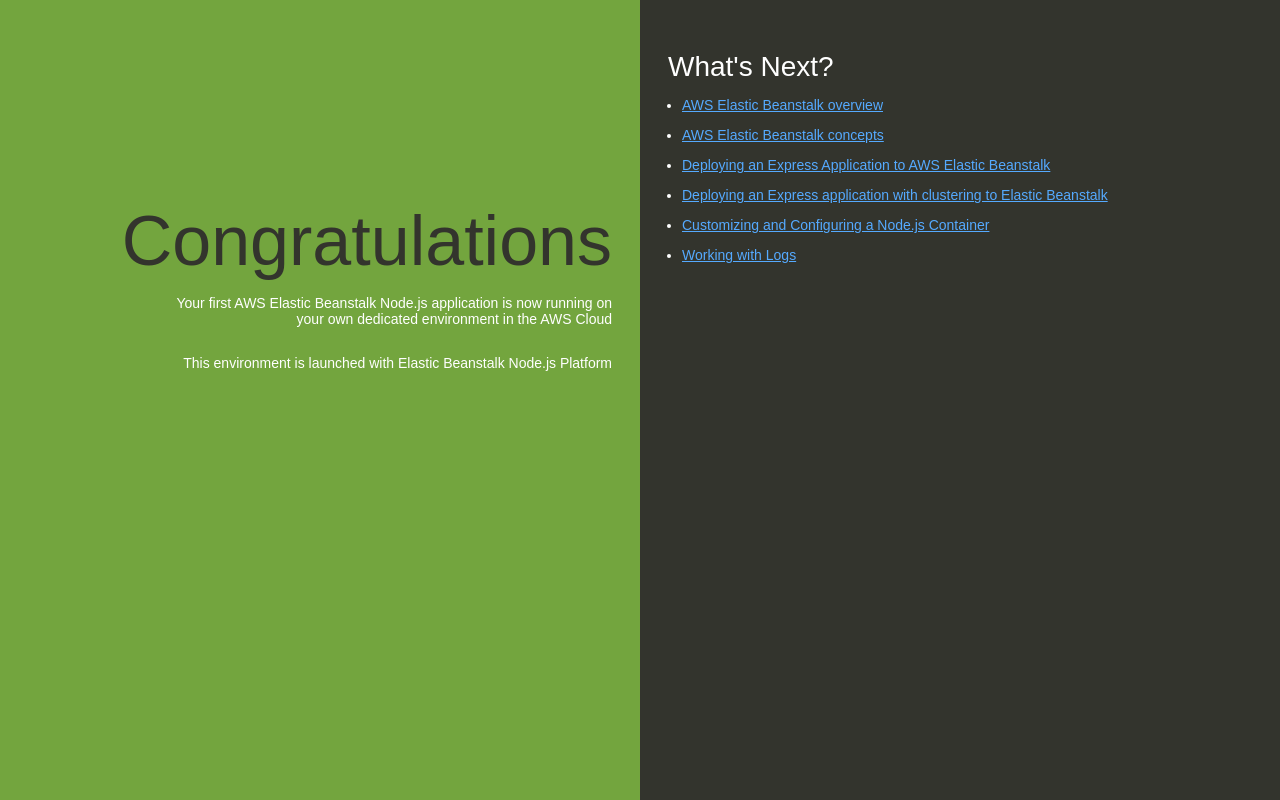
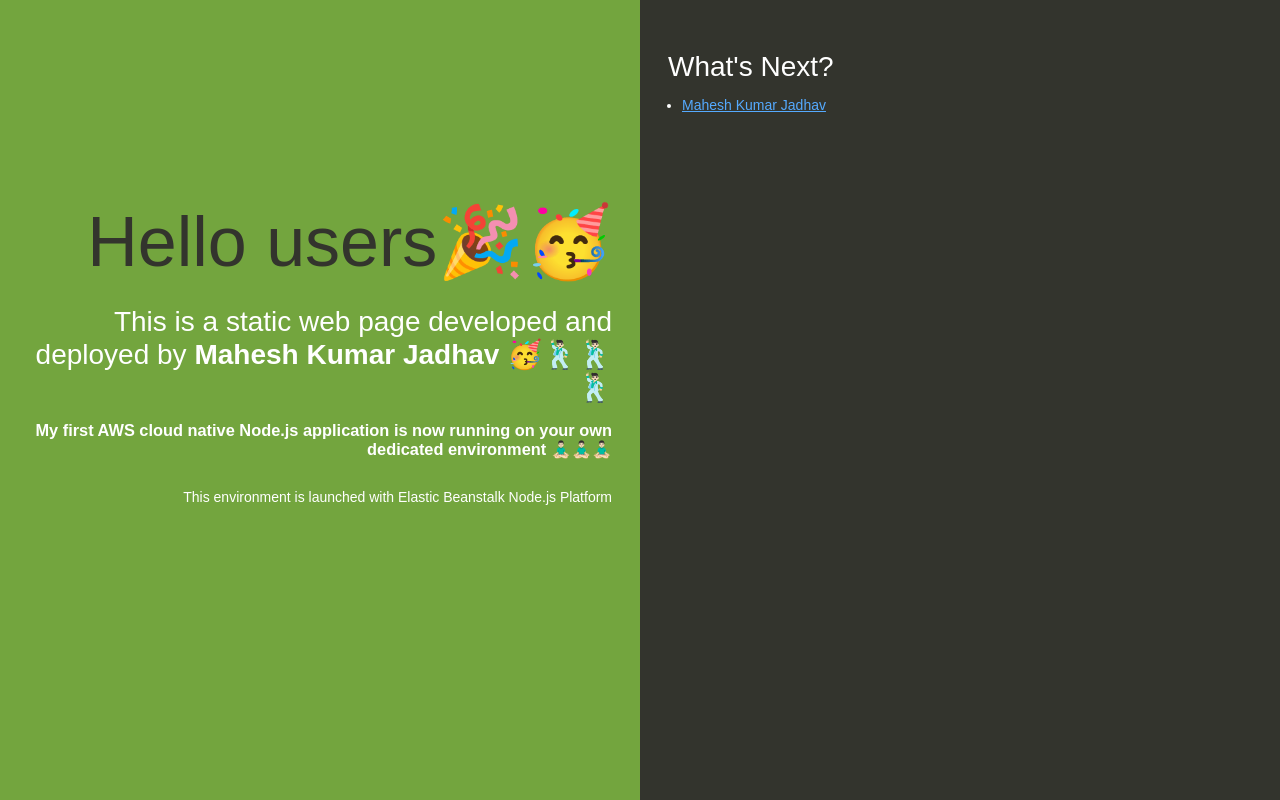
Before and after one commit to jadhavmaheshkumar0807-maker/cicd-node, a website: page application/index.html in a window 1280 px wide. Drawn offline with Linux system fonts and the light colour scheme.

Commit message:
customised index

```diff
--- a/application/index.html
+++ b/application/index.html
@@ -74,19 +74,21 @@
   </head>
   <body>
     <div class="textColumn">
-      <h1>Congratulations</h1>
-      <p>Your first AWS Elastic Beanstalk Node.js application is now running on your own dedicated environment in the AWS Cloud</p>
+      <h1>Hello users🎉🥳</h1>
+      <h2>
+        This is a static web page developed and deployed by
+        <strong>Mahesh Kumar Jadhav 🥳🕺🏻🕺🏻🕺🏻</strong>
+      </h2>
+
+      <h3>
+        My first AWS cloud native Node.js application is now running on your own dedicated environment 🧘🏻‍♂️🧘🏻‍♂️🧘🏻‍♂️
+      </h3>
       <p>This environment is launched with Elastic Beanstalk Node.js Platform</p>
     </div>
     <div class="linksColumn">
       <h2>What's Next?</h2>
       <ul>
-        <li><a href="https://docs.aws.amazon.com/elasticbeanstalk/latest/dg/Welcome.html">AWS Elastic Beanstalk overview</a></li>
-        <li><a href="https://docs.aws.amazon.com/elasticbeanstalk/latest/dg/concepts.html">AWS Elastic Beanstalk concepts</a></li>
-        <li><a href="https://docs.aws.amazon.com/elasticbeanstalk/latest/dg/create_deploy_nodejs_express.html">Deploying an Express Application to AWS Elastic Beanstalk</a></li>
-        <li><a href="https://docs.aws.amazon.com/elasticbeanstalk/latest/dg/nodejs-express-clustering.html">Deploying an Express application with clustering to Elastic Beanstalk</a></li>
-        <li><a href="https://docs.aws.amazon.com/elasticbeanstalk/latest/dg/create_deploy_nodejs.container.html">Customizing and Configuring a Node.js Container</a></li>
-        <li><a href="https://docs.aws.amazon.com/elasticbeanstalk/latest/dg/using-features.logging.html">Working with Logs</a></li>
+        <li><a href="https://media.licdn.com/dms/image/v2/C4E03AQFIvZpSzEUw5g/profile-displayphoto-shrink_200_200/profile-displayphoto-shrink_200_200/0/1543301194808?e=2147483647&v=beta&t=EZO_OJGWMI3n3FGwO1KPssdHBb0XPhPT4BOVdG6IKY8">Mahesh Kumar Jadhav</a></li>
       </ul>
     </div>
   </body>
```
